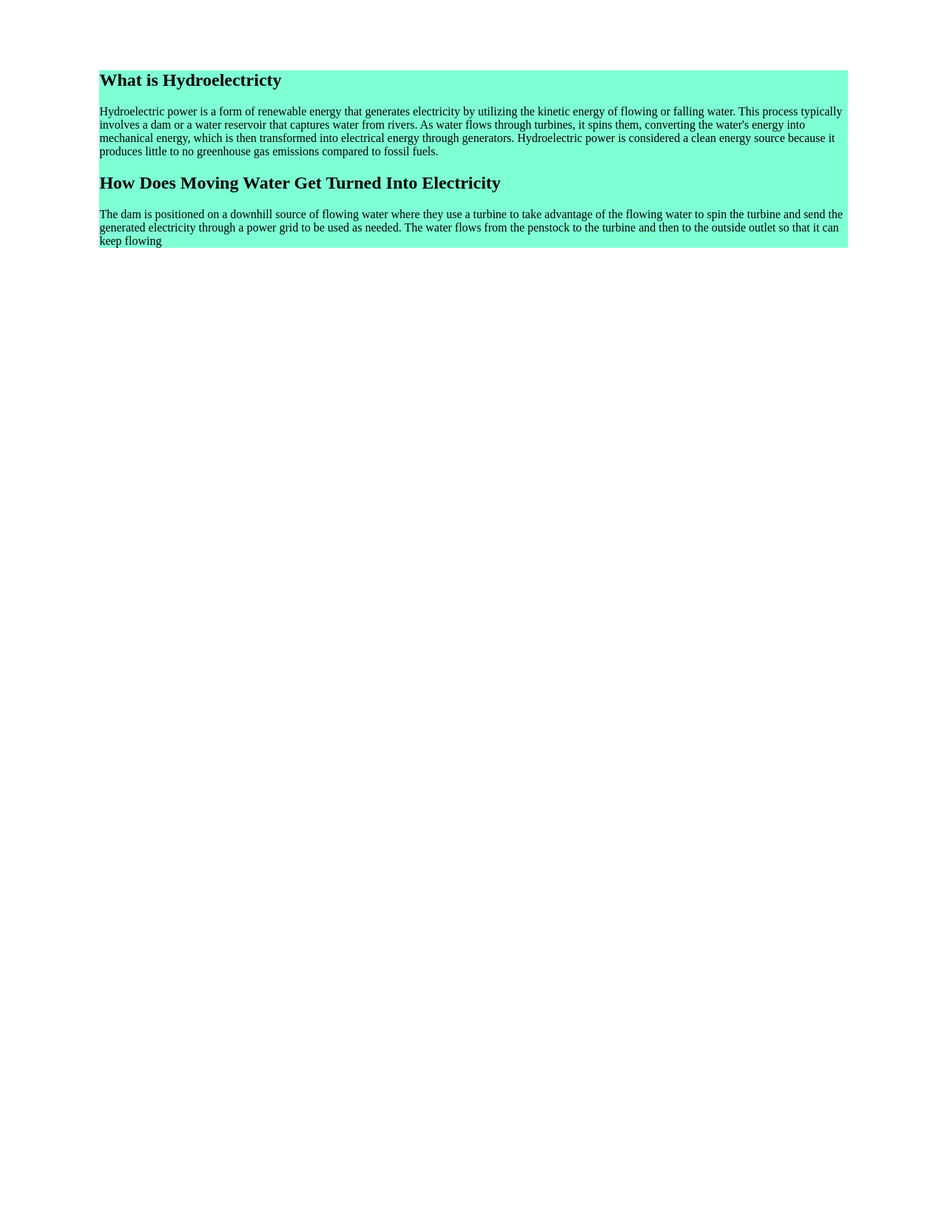
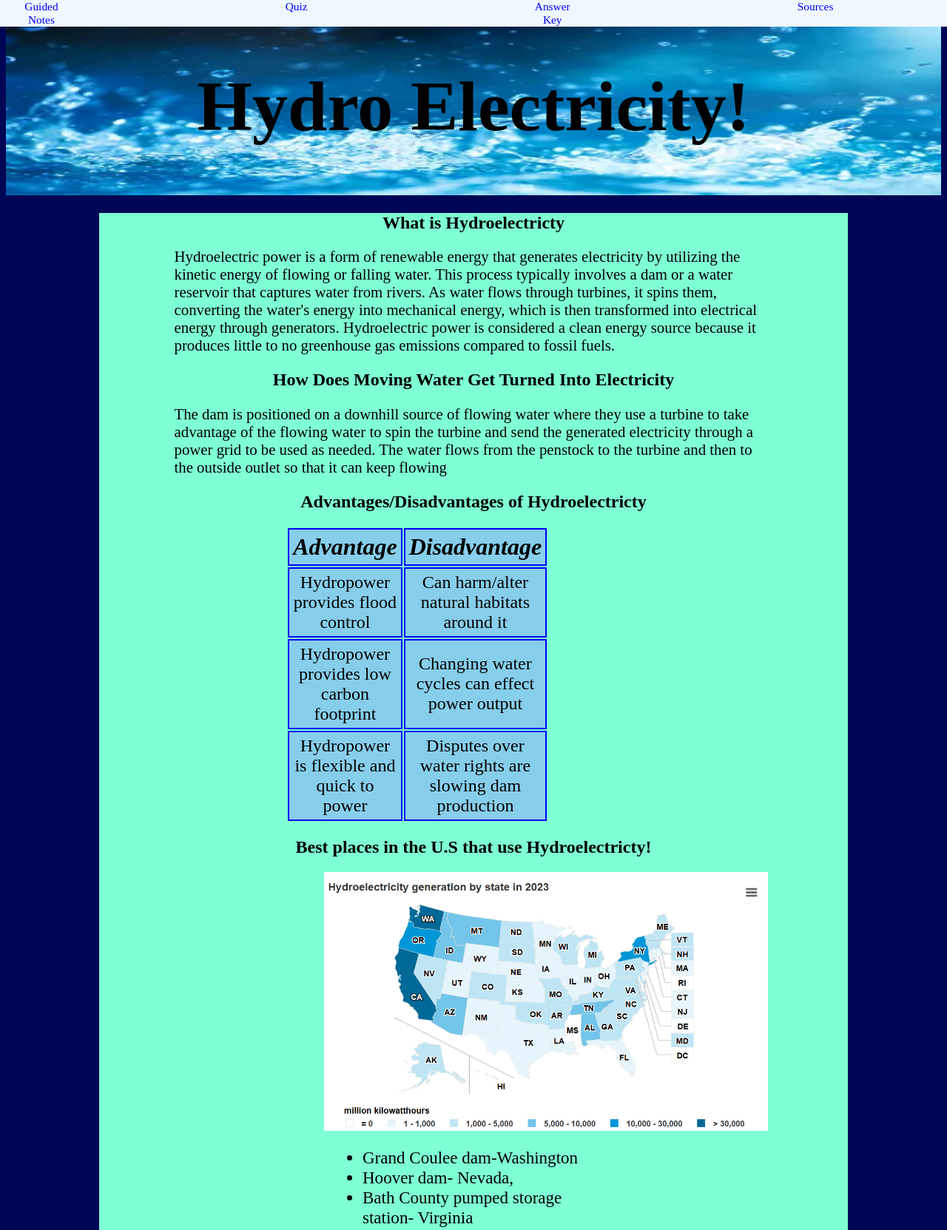
Before and after one commit to JustinTLong16/hydroelectric, a plain HTML site: page index.html in a window 1280 px wide. Shown: the top 1663 px of the page at 74% size. Before the commit the page ends 800 px from the top, so only its background shows below. Drawn offline with Linux system fonts and the light colour scheme.

Commit message:
finished Index page, added key, notes, quiz, and sources

```diff
--- a/index.html
+++ b/index.html
@@ -7,13 +7,22 @@
     </head>
     <body>
         <header>
+            <hr>
             <h1>Hydro Electricity!</h1>
+            <hr>
         </header>
         <div class="wrapped">
         <nav>
-
+            <ul>
+                <li><a href="index.html">Home</a></li>
+                <li><a href="notes.html">Guided Notes</a></li>
+                <li><a href="quiz.html">Quiz</a></li>
+                <li><a href="key.html">Answer Key</a></li>
+                <li><a href="sources.html">Sources</a></li>
+            </ul>
         </nav>
         <main>
+        <section>
                 <h2>What is Hydroelectricty</h2>
                 <p>
                     Hydroelectric power is a form of renewable energy that generates electricity by utilizing the kinetic energy of flowing or
@@ -22,12 +31,56 @@
                     electrical energy through generators. Hydroelectric power is considered a clean energy source because it produces little to
                     no greenhouse gas emissions compared to fossil fuels.
                 </p>
+        </section>
+        <section>
                 <h2>How Does Moving Water Get Turned Into Electricity</h2>
                 <p>
                     The dam is positioned on a downhill source of flowing water where they use a turbine to take advantage of the flowing water
                     to spin the turbine and send the generated electricity through a power grid to be used as needed.  The water flows from the
                     penstock to the turbine and then to the outside outlet so that it can keep flowing
                 </p>
+        </section>
+        <section>
+                    <h2>Advantages/Disadvantages of Hydroelectricty</h2>
+            <table class="center">
+                <tr>
+                    <th>Advantage</th>
+                    <th>Disadvantage</th>
+                </tr>
+                <tr>
+                    <td>Hydropower provides flood control</td>
+                    <td>Can harm/alter natural habitats around it</td>
+                </tr>
+                <tr>
+                    <td>Hydropower provides low carbon footprint</td>
+                    <td>Changing water cycles can effect power output</td>
+                </tr>
+                <tr>
+                    <td>Hydropower is flexible and quick to power</td>
+                    <td>Disputes over water rights are slowing dam production</td>
+                </tr>
+                </table>
+        </section>
+
+        <section>
+                <h2>Best places in the U.S that use Hydroelectricty!</h2>
+                <img src="assets/peytongraph.png" height="350" width="600" style="margin-left:30%; margin-right: 20%;">
+                <ul>
+                <li>Grand Coulee dam-Washington</li>
+                <li>Hoover dam- Nevada,</li>
+                <li>Bath County pumped storage station- Virginia</li>
+                </ul>
+        </section>
+        <section>
+                <h2>Can anything be done to use the power of moving water to create electricity?</h2>
+                <p>
+                    Yes, energy from moving water can be used to create electricity in several different ways a hydroelectric dam, wave power, or tidal power. Hydroelectric dams
+                    take energy from moving rivers. The dam controls the flow of water and the amount of electricity that is produced. Dams create large bodies of calm water
+                    (or reservoirs) behind them. These bodies of water can be used for recreation, wildlife sanctuaries, or even sources of drinking water. Wave power takes energy
+                    from waves on the surface of the ocean using technology like a special buoy or other floating device. Tidal power takes energy from flowing waters with the help
+                    of turbines as tides rush in and out of coastal areas.
+                </p>
+        </section>
         </main>
         </div>
         <footer>
--- a/style.css
+++ b/style.css
@@ -3,16 +3,91 @@ header{
     text-align: center;
     font-family: 'Times New Roman';
     background-image: url(assets/banner.png);
-    background-size: 100% 100%; /*stretch the image to 100% of the tag*/
-    color: white;
-    font-size: 120%;
-    height: auto;
+    background-size: 150% 150%; /*stretch the image to 100% of the tag*/
+    color: black;
+    font-size: 300%;
+    margin-bottom: 0;
+}
+nav{
+    position: fixed; /*no moving when flexing*/
+    top:0;
+    left: 0;
+    text-align: right;
+    padding-right: 0;
     width: 100%;
+    background-color: aliceblue;
+    margin: 0;
+    z-index: 9999; /*this will make sure it is ALWAYS on top*/
 }
-body{
-    background-color: #fff;
+nav a{
+    text-align: center;
+    text-decoration: none;
+    display: block;
+}
+nav ul{
+    display: inline-flex;
+    flex-wrap: nowrap;
+    justify-content: flex-end;
+    margin: 0;
+    font-size: .8em;
+    list-style-type: none;
+}
+nav li{
+    width: 7em;
+    padding: 0 1em 0 1em; /*top, right, bottom, left*/
+    display: inline;
+}
+/*event handler styling - interact with tag, something happens*/
+nav a:link{color:blue}
+nav a:visited{color: blue}
+nav a:hover{color: #A26100;border:3px inset #333333;}
+
+h2{
+    text-align: center;
+    font-size:1.5em;
+    font-style: italic, bold;
 }
 
+body{
+    background-color: #000655;
+
+}
+
+p{
+    margin-left: 10%;
+    margin-right: 10%;
+    font-size: 1.3em;
+}
+
+hr{
+    border: 2px;
+}
+
+
+
+th{
+    border: 2px solid blue;
+    padding: 5px;
+    background-color: skyblue;
+    text-align: center;
+    font-size: 2em;
+    font-style: italic;
+}
+td{
+    border: 2px solid blue;
+    padding: 5px;
+    text-align: center;
+    background-color: skyblue;
+    font-size: 1.5em;
+}
+ul, li{
+    margin-left: 20%;
+    margin-right: 20%;
+    font-size: 1.2em;
+}
+b,i{
+    text-decoration: underline wavy;
+}
 
 /*Classes*/
 .wrapped{
@@ -21,7 +96,11 @@ body{
     height: 100%;
     width:80%;
     background-color: aquamarine;
+    padding-bottom: 1%;
+}
+.center{
+    margin-right: 50%;
+    margin-left: 25%;
 }
 
-
 /*ID's*/
```
Also changed, not shown: key.html (added, +56 -0 lines), notes.html (added, +35 -0 lines), quiz.html (added, +54 -0 lines), sources.html (added, +33 -0 lines), assets/banner.png (added), assets/peytongraph.png (added). Lines whose indentation alone changed are shown as unchanged.
